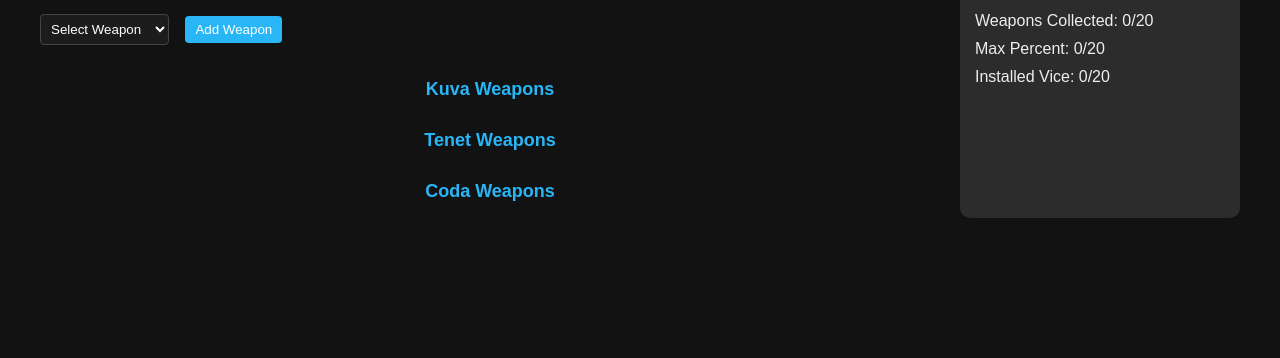
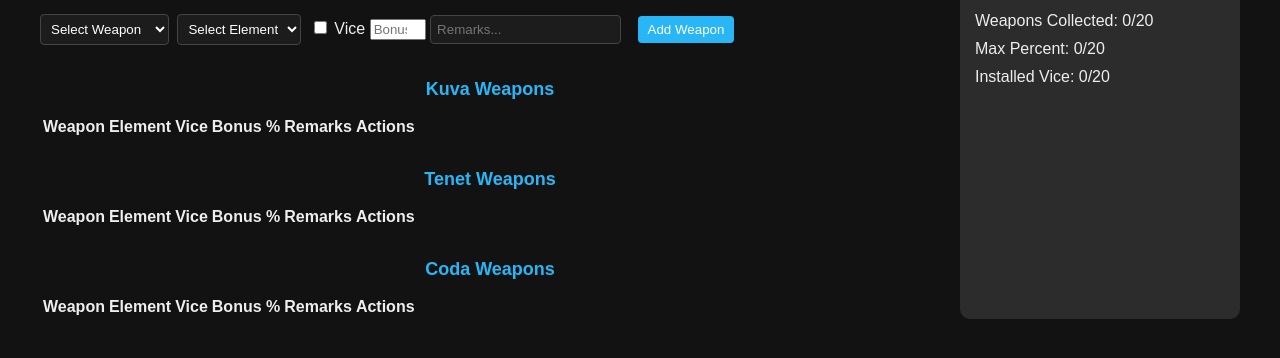
Before and after one commit to KnownTeach616/warframe-adversary-tracker, a plain HTML site: page index.html in a window 1280 px wide. Shown: the part 94-452 px from the top of the page. Drawn offline with Linux system fonts and the light colour scheme.

Commit message:
Update index.html
refactor(index.html): Organized Kuva, Tenet, and Coda weapons into side-by-side tables

```diff
--- a/index.html
+++ b/index.html
@@ -2,38 +2,77 @@
 <html lang="en">
 <head>
   <meta charset="UTF-8" />
-  <meta name="viewport" content="width=device-width, initial-scale=1.0"/>
+  <meta name="viewport" content="width=device-width, initial-scale=1.0" />
   <title>Warframe Adversary Weapon Tracker</title>
   <link rel="stylesheet" href="style.css" />
 </head>
 <body>
   <div class="container">
-    <!-- Left Section: Weapon Tracker -->
     <div class="left-section">
       <h1>Adversary Weapon Tracker</h1>
 
-      <!-- Dropdown to select weapon category -->
+      <!-- Add Weapon Form -->
+      <div class="weapon-form">
         <select id="weaponSelect">
-        <option value="" disabled selected>Select Weapon</option>
+          <option disabled selected>Select Weapon</option>
         </select>
+        <select id="elementSelect">
+          <option disabled selected>Select Element</option>
+          <option>Impact</option>
+          <option>Heat</option>
+          <option>Cold</option>
+          <option>Electricity</option>
+          <option>Toxin</option>
+          <option>Magnetic</option>
+          <option>Radiation</option>
+        </select>
+        <input type="checkbox" id="viceCheckbox" /> Vice
+        <input type="number" id="bonusPercent" placeholder="Bonus %" min="25" max="60" />
+        <input type="text" id="remarksInput" placeholder="Remarks..." />
         <button onclick="addWeapon()">Add Weapon</button>
+      </div>
 
-      <!-- Weapon List -->
-      <div class="category-section" id="kuvaWeapons">
+      <!-- Horizontal Weapon Category Row -->
+      <div id="weaponSections" class="weapon-row">
+        <div class="category-section">
           <h2>Kuva Weapons</h2>
-        <ul id="kuvaWeaponList"></ul>
+          <table id="kuvaTable">
+            <thead>
+              <tr>
+                <th>Weapon</th><th>Element</th><th>Vice</th><th>Bonus %</th><th>Remarks</th><th>Actions</th>
+              </tr>
+            </thead>
+            <tbody></tbody>
+          </table>
         </div>
-      <div class="category-section" id="tenetWeapons">
+
+        <div class="category-section">
           <h2>Tenet Weapons</h2>
-        <ul id="tenetWeaponList"></ul>
+          <table id="tenetTable">
+            <thead>
+              <tr>
+                <th>Weapon</th><th>Element</th><th>Vice</th><th>Bonus %</th><th>Remarks</th><th>Actions</th>
+              </tr>
+            </thead>
+            <tbody></tbody>
+          </table>
         </div>
-      <div class="category-section" id="codaWeapons">
+
+        <div class="category-section">
           <h2>Coda Weapons</h2>
-        <ul id="codaWeaponList"></ul>
+          <table id="codaTable">
+            <thead>
+              <tr>
+                <th>Weapon</th><th>Element</th><th>Vice</th><th>Bonus %</th><th>Remarks</th><th>Actions</th>
+              </tr>
+            </thead>
+            <tbody></tbody>
+          </table>
+        </div>
       </div>
     </div>
 
-    <!-- Right Section: Progress Tracker -->
+    <!-- Right-side progress tracking -->
     <div class="right-section">
       <h2>Weapon Progress</h2>
       <div id="progressStatus">
@@ -43,6 +82,7 @@
       </div>
     </div>
   </div>
+
   <script src="script.js"></script>
 </body>
 </html>
```
Lines whose indentation alone changed are shown as unchanged.
